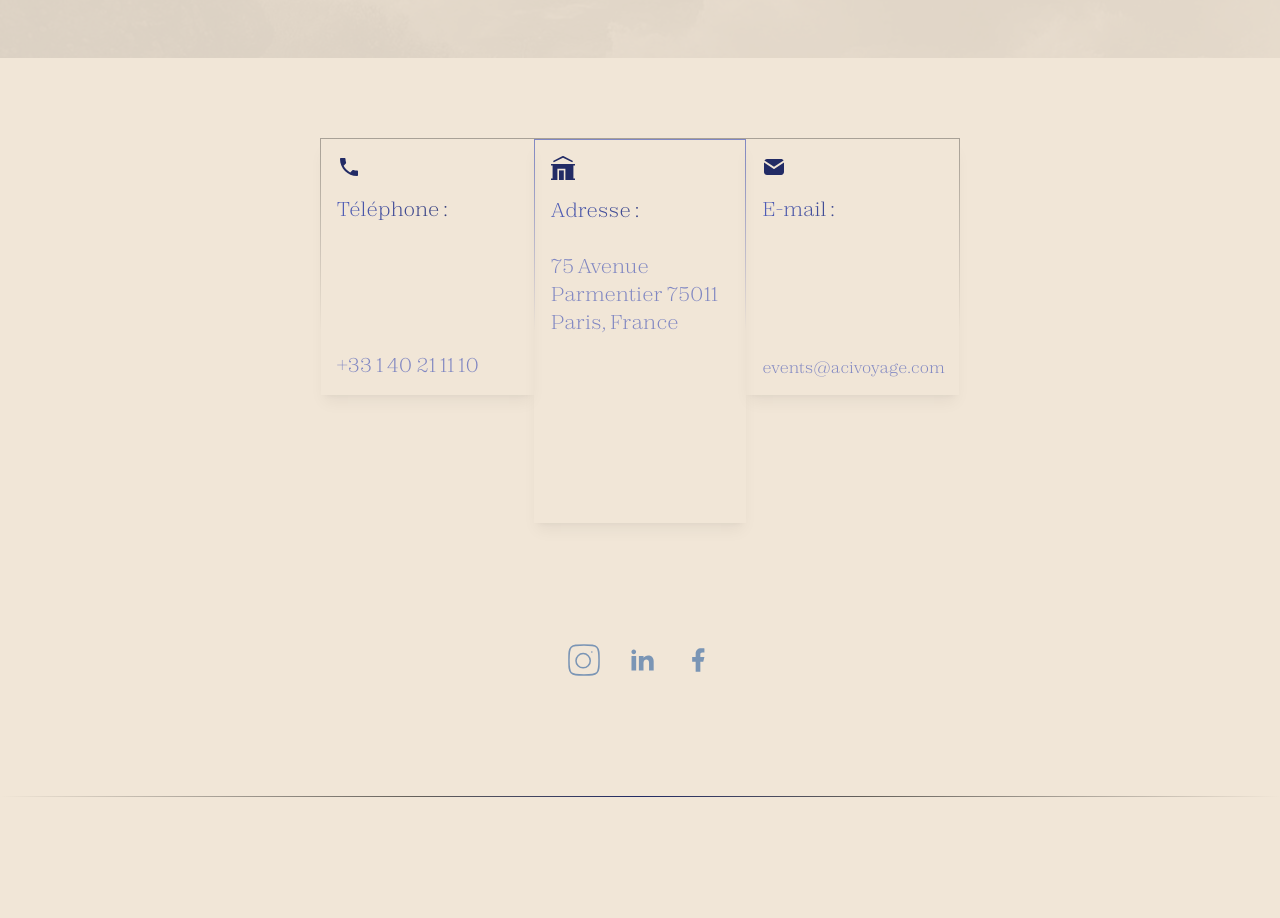
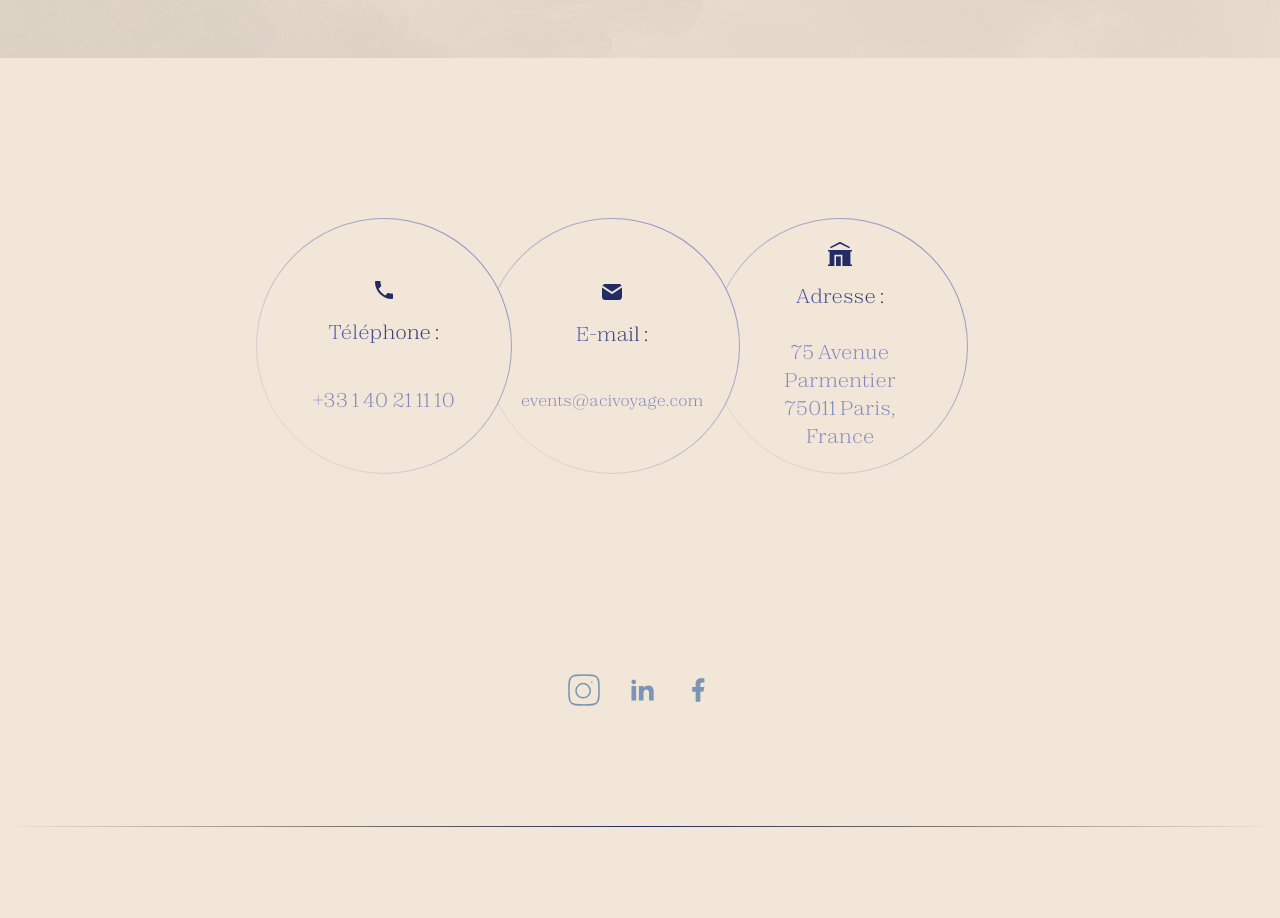
Before and after one commit to prajilk/fluxora-aci, a Next.js app: page / in a window 1280 px wide. Shown: the part 5560-6478 px from the top of the page. Built offline with nearby package versions, Linux system fonts and the light colour scheme.

Commit message:
restyled contact section

```diff
--- a/src/components/contact/contact.tsx
+++ b/src/components/contact/contact.tsx
@@ -18,7 +18,7 @@ const Contact = () => {
         <Form />
       </div>
       <div>
-        <div className="mx-auto my-20 grid w-[90%] grid-cols-2 gap-3 lg:w-1/2 lg:grid-cols-3 lg:gap-0 lg:border lg:[borderImage:linear-gradient(to_top,transparent_50%,rgba(0,0,0,0.3)_100%)_1]">
+        {/* <div className="mx-auto my-20 grid w-[90%] grid-cols-2 gap-3 lg:w-1/2 lg:grid-cols-3 lg:gap-0 lg:border lg:[borderImage:linear-gradient(to_top,transparent_50%,rgba(0,0,0,0.3)_100%)_1]">
           <div className="flex h-64 flex-col justify-between border p-4 shadow-lg shadow-black/5 [borderImage:linear-gradient(to_top,transparent_50%,rgba(80,94,185,0.7)_100%)_1] lg:border-none">
             <div className="flex flex-col gap-4">
               <Phone />
@@ -56,7 +56,86 @@ const Contact = () => {
               events@acivoyage.com
             </span>
           </div>
-        </div>
+        </div> */}
+
+
+
+          <div className="mx-auto my-40 justify-center hidden lg:flex">
+            <div className="flex relative z-20 size-64 [background:linear-gradient(#F1E6D7,#F1E6D7)_padding-box,linear-gradient(to_top_right,#77777700,#505EB9B2)_border-box] rounded-full flex-col justify-center gap-10 items-center border border-transparent p-4">
+              <div className="flex flex-col gap-4 items-center">
+                <Phone />
+                <span className="gradient__dark text-xl font-light">
+                  Téléphone :
+                </span>
+              </div>
+              <span className="text-xl font-light text-[#505EB9]/70">
+                +33 1 40 21 11 10
+              </span>
+            </div>
+            <div className="flex relative z-10 -translate-x-7 size-64 [background:linear-gradient(#F1E6D7,#F1E6D7)_padding-box,linear-gradient(to_top_right,#77777700,#505EB9B2)_border-box] rounded-full flex-col gap-10 justify-center items-center border border-transparent p-4">
+              <div className="flex flex-col items-center gap-4">
+                <Mail />
+                <span className="gradient__dark text-xl font-light">
+                  E-mail :
+                </span>
+              </div>
+              <span className="text-,d font-light text-[#505EB9]/70">
+                events@acivoyage.com
+              </span>
+            </div>
+            <div className="flex -translate-x-14 size-64 [background:linear-gradient(#F1E6D7,#F1E6D7)_padding-box,linear-gradient(to_top_right,#77777700,#505EB9B2)_border-box] rounded-full flex-col justify-center items-center border border-transparent p-4">
+              <House />
+              <div className="flex flex-col">
+                <span className="gradient__dark mb-7 text-center mt-4 block text-xl font-light">
+                  Adresse :
+                </span>
+                <span className="text-xl text-center max-w-32 font-light text-[#505EB9]/70">
+                  75 Avenue Parmentier 75011 Paris, France
+                </span>
+              </div>
+            </div>
+          </div>
+
+          <div className="mx-auto relative my-40 lg:hidden flex justify-center flex-wrap-reverse">
+            <div className="relative">
+            <div className="flex absolute -bottom-[60%] left-1/2 -translate-x-1/2 z-10 size-48 [background:linear-gradient(#F1E6D7,#F1E6D7)_padding-box,linear-gradient(to_top_right,#77777700,#505EB9B2)_border-box] rounded-full flex-col justify-center gap-10 items-center border border-transparent p-4">
+              <div className="flex flex-col gap-4 items-center">
+                <Phone />
+                <span className="gradient__dark text-xl font-light">
+                  Téléphone :
+                </span>
+              </div>
+              <span className="text-xl font-light text-[#505EB9]/70">
+                +33 1 40 21 11 10
+              </span>
+            </div>
+            <div className="flex absolute z-20 top-14 -right-[28%] size-52 [background:linear-gradient(#F1E6D7,#F1E6D7)_padding-box,linear-gradient(to_top_right,#77777700,#505EB9B2)_border-box] rounded-full flex-col gap-3 justify-center items-center border border-transparent p-4">
+              <div className="flex flex-col items-center gap-4">
+                <Mail />
+                <span className="gradient__dark text-xl font-light">
+                  E-mail :
+                </span>
+              </div>
+              <span className="text-md font-light text-[#505EB9]/70">
+                events@acivoyage.com
+              </span>
+            </div>
+            <div className="flex size-64 -translate-x-20 [background:linear-gradient(#F1E6D7,#F1E6D7)_padding-box,linear-gradient(to_top_right,#77777700,#505EB9B2)_border-box] rounded-full flex-col justify-center items-center border border-transparent p-4">
+              <House />
+              <div className="flex flex-col">
+                <span className="gradient__dark mb-7 text-center mt-4 block text-xl font-light">
+                  Adresse :
+                </span>
+                <span className="text-xl text-center max-w-32 font-light text-[#505EB9]/70">
+                  75 Avenue Parmentier 75011 Paris, France
+                </span>
+              </div>
+            </div>
+            </div>
+          </div>
+
+
+
 
         <div className="hidden items-center justify-center gap-7 py-10 lg:flex">
           <Social>
```
